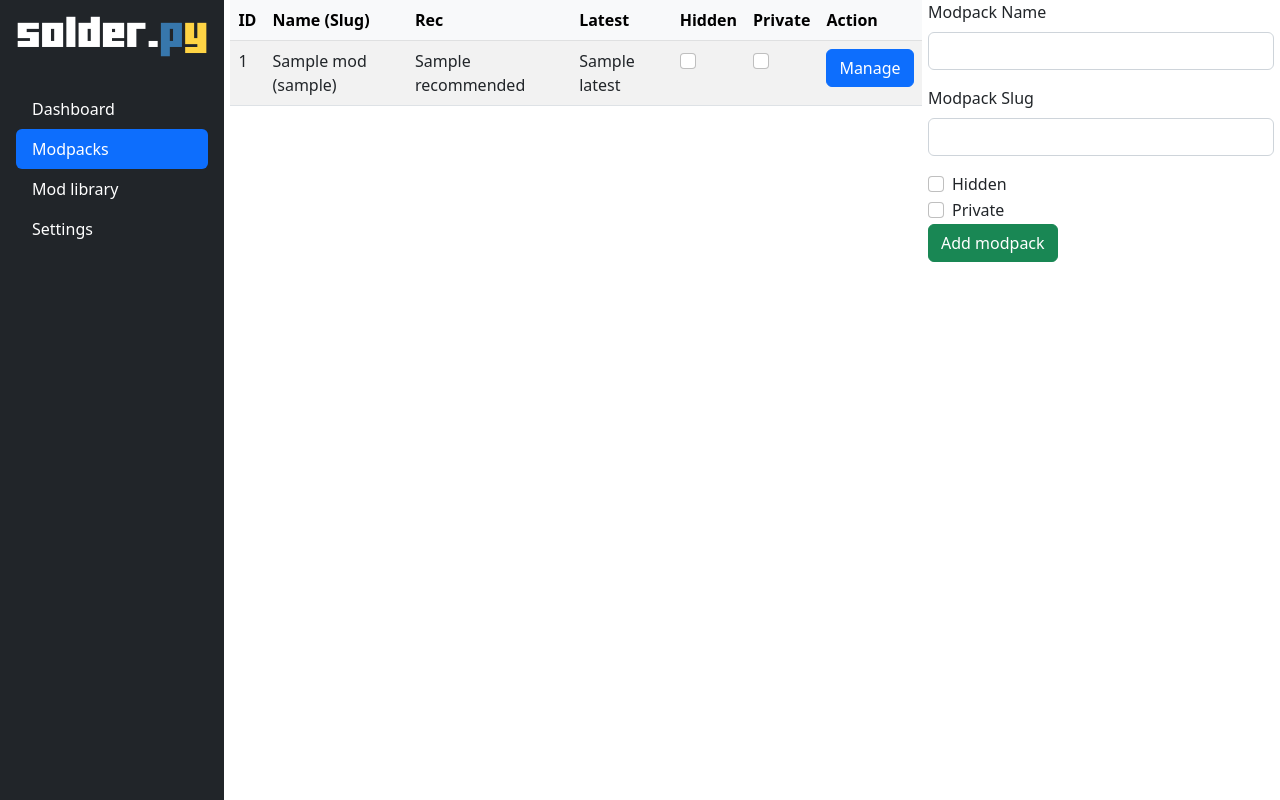
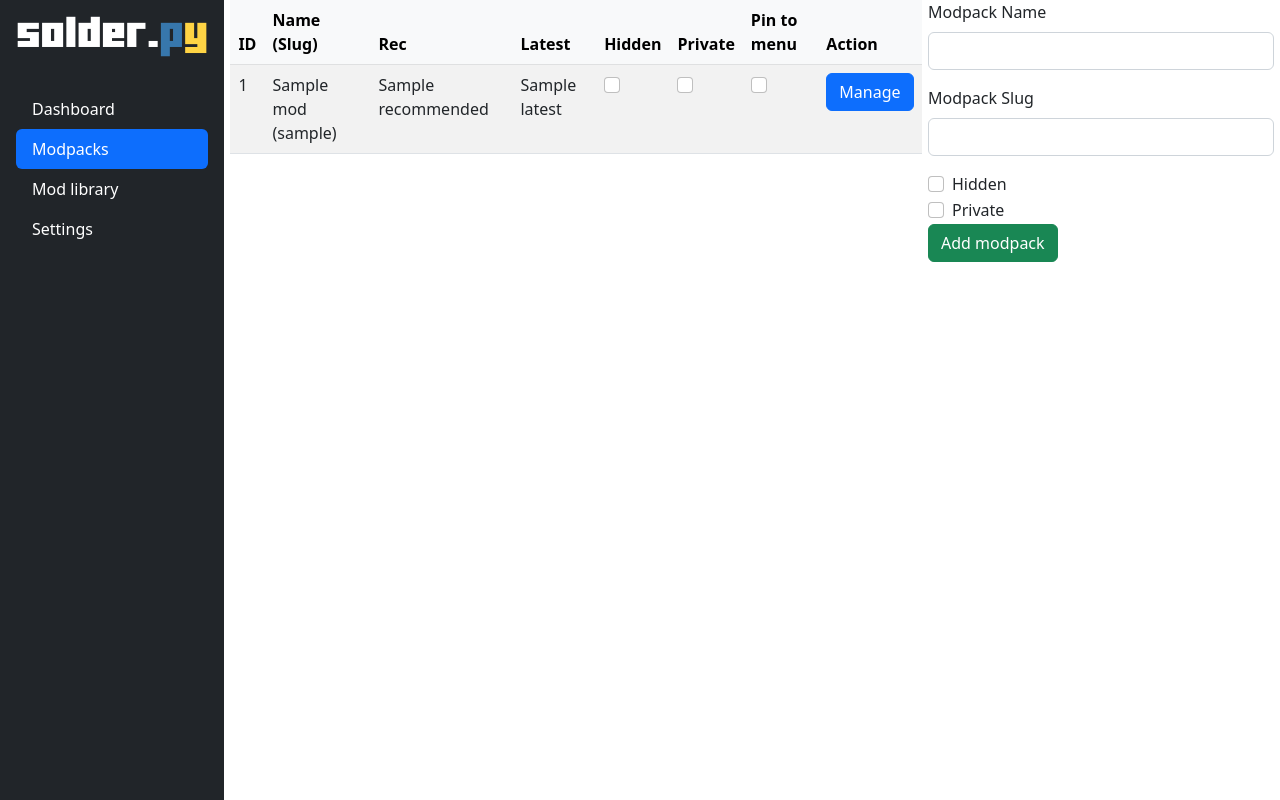
Before and after one commit to Thorfusion/solder.py, a Flask app: template templates/modpacklibrary.html in a window 1280 px wide. Run offline with Flask 2, Linux system fonts and the light colour scheme; the template is opened without the code that fills it: most values are stand-ins (such as "Sample title", 1, 10 or a date in 2020); some libraries are stand-ins or nearby versions.

Commit message:
add option to pin modpack to menu

```diff
--- a/templates/modpacklibrary.html
+++ b/templates/modpacklibrary.html
@@ -12,6 +12,7 @@
                 <th scope="col">Latest</th>
                 <th scope="col">Hidden</th>
                 <th scope="col">Private</th>
+                <th scope="col">Pin to menu</th>
                 <th scope="col">Action</th>
             </tr>
         </thead>
@@ -24,6 +25,7 @@
                 <td>{{mod.latest}}</td>
                 <td><input class="form-check-input" type="checkbox" value="" id="hidden"{% if mod.hidden %}checked{% endif %}></td>
                 <td><input class="form-check-input" type="checkbox" value="" id="hidden"{% if mod.private %}checked{% endif %}></td>
+                <td><input class="form-check-input" type="checkbox" value="" id="hidden"{% if mod.pin %}checked{% endif %}></td>
                 <td>
                     <div class="tablewidth">
                         <a href="./modpack/{{mod.id}}"><button type="button" class="btn btn-primary">Manage</button></a>
```
